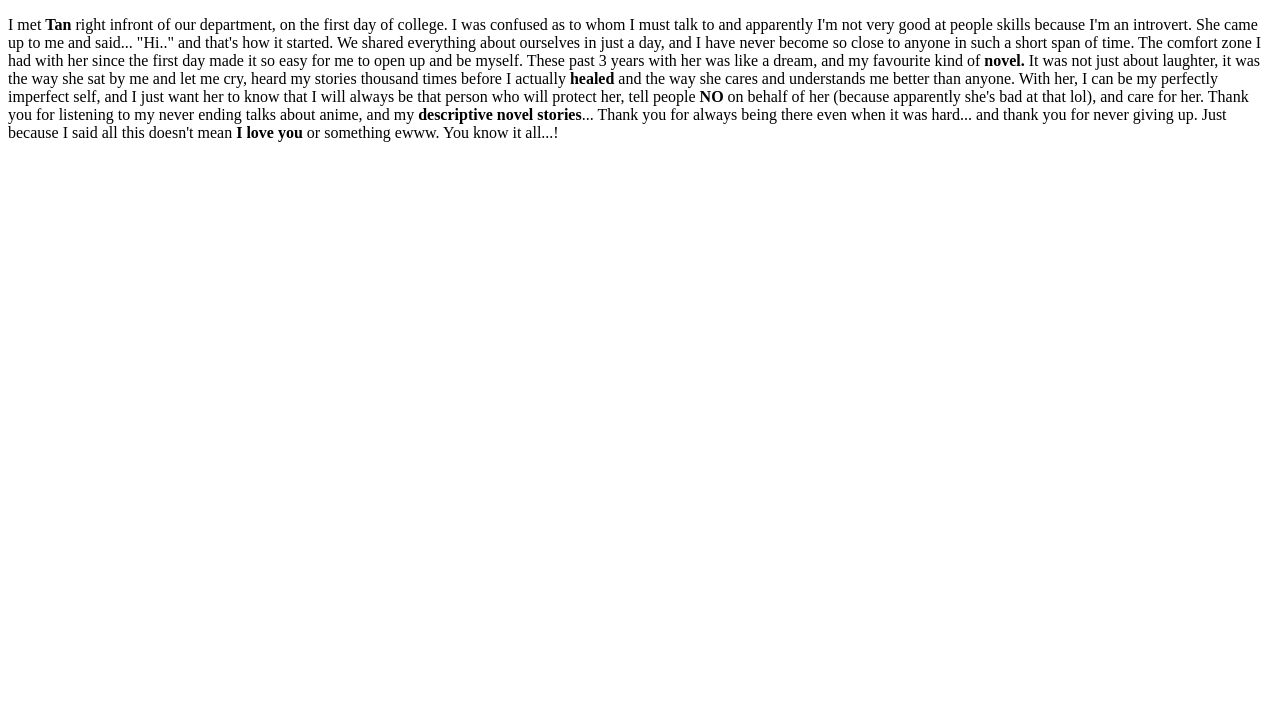
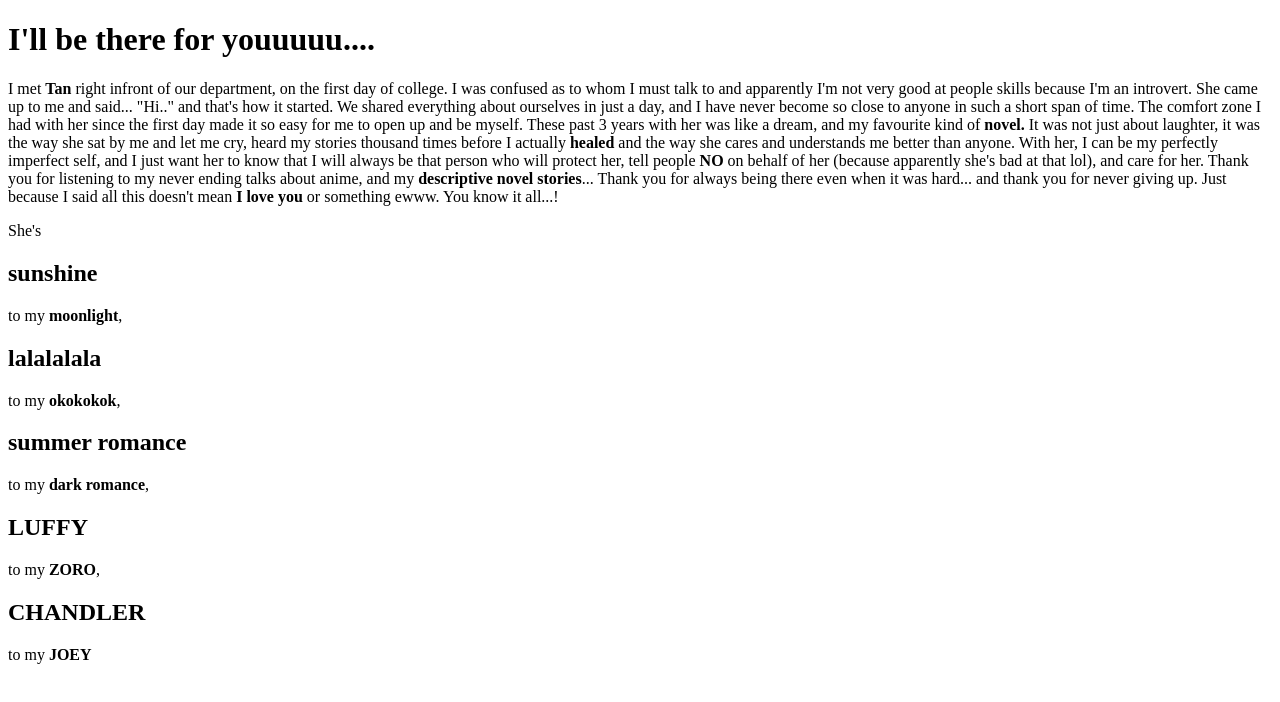
Before and after one commit to shreelathasuranagi/web, a plain HTML site: page task.html in a window 1280 px wide. Drawn offline with Linux system fonts and the light colour scheme.

Commit message:
F.R.I.E.N.D.S

```diff
--- a/task.html
+++ b/task.html
@@ -4,6 +4,7 @@
         <title>FRIENDS</title>
     </head>
     <body>
+        <h1>I'll be there for youuuuu....</h1>
         <p>I met <strong>Tan</strong> right infront of our department, on the first day of college. I was confused as to whom I must talk to and apparently I'm not
             very good at people skills because I'm an introvert. She came up to me and said... "Hi.." and that's how it started. We shared everything
             about ourselves in just a day, and I have never become so close to anyone in such a short span of time. The comfort zone I had with her since the first day made
@@ -14,6 +15,7 @@
             and care for her. Thank you for listening to my never ending talks about anime, and my <strong> descriptive novel stories</strong>... Thank you for always being there
             even when it was hard... and thank you for never giving up. Just because I said all this doesn't mean <strong> I love you</strong> or something ewww.
             You know it all...!
+            <p> She's <h2>sunshine</h2> to my <strong>moonlight</strong>, <h2>lalalalala</h2> to my <strong>okokokok</strong>, <h2>summer romance</h2> to my <strong>dark romance</strong>, <h2>LUFFY</h2> to my <strong>ZORO</strong>, <h2>CHANDLER</h2> to my <strong>JOEY</strong></p>
         </p>
     </body>
 
```
